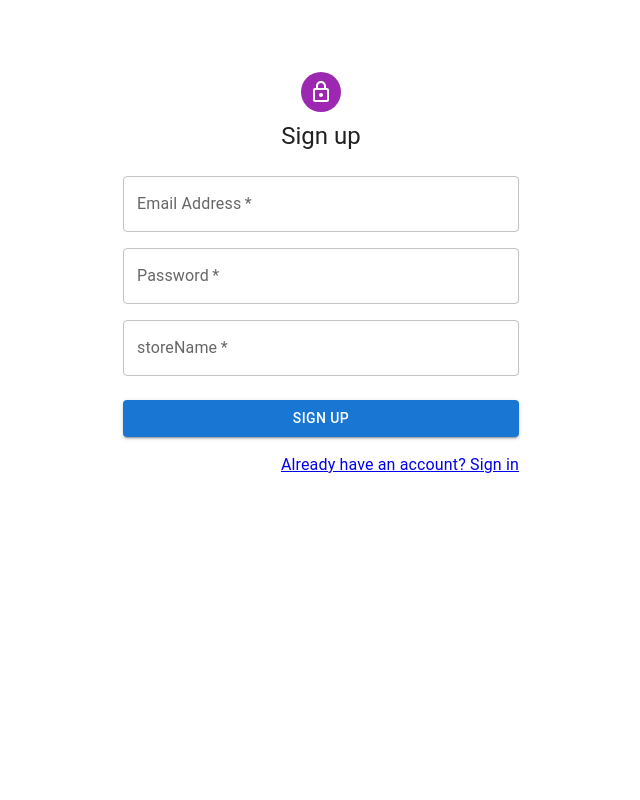
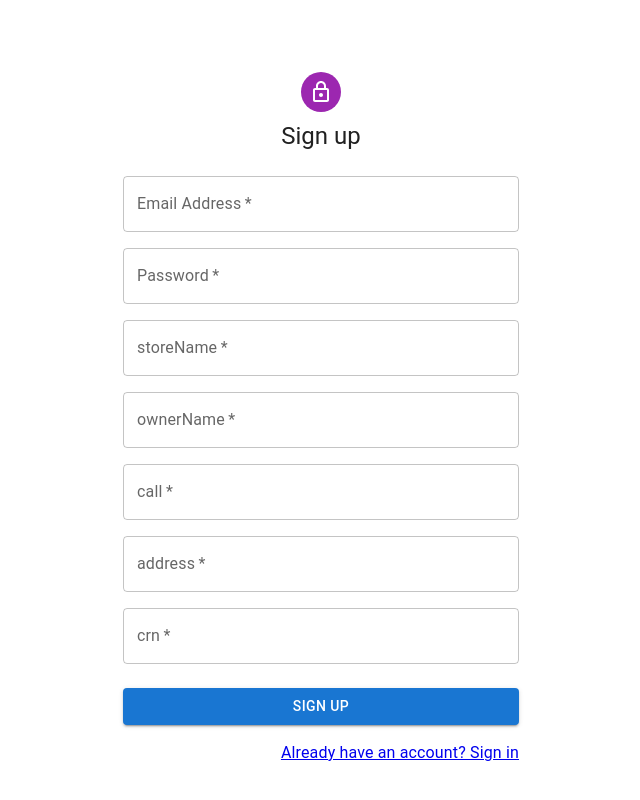
Before and after one commit to annoeul/Mosk-store, a React (Vite) app: page /signUp in a window 1280 px wide. Shown: the whole page, without its empty margins (319-959 px from the left). Built offline with nearby package versions, Linux system fonts and the light colour scheme; no server answers.

Commit message:
feat: 회원가입 기능

```diff
--- a/src/pages/SignupPage.jsx
+++ b/src/pages/SignupPage.jsx
@@ -10,13 +10,36 @@ import {
 } from "@mui/material"
 
 import LockOutlinedIcon from "@mui/icons-material/LockOutlined"
-import { Link } from "react-router-dom"
+import { Link, useNavigate } from "react-router-dom"
+import useInput from "../hooks/useInput"
+import api from "../apis/signUp"
 
 export default function SignUpPage() {
-  const handleSubmit = (event) => {
-    event.preventDefault()
+  const navigate = useNavigate()
+  const { userInput, onChange } = useInput({
+    email: "",
+    password: "",
+    storeName: "",
+    ownerName: "",
+    call: "",
+    address: "",
+    crn: "",
+  })
+
+  const doSignup = async () => {
+    try {
+      const response = await api.post("/public/stores", userInput)
+
+      if (response.status === 201) {
+        const data = response.data
+        console.log(data)
+        // localStorage.setItem("accessToken", data.data.accessToken)
+        navigate("/")
+      }
+    } catch (error) {
+      alert(error.response.data.message)
+    }
   }
-
   return (
     <Container component="main" maxWidth="xs">
       <CssBaseline />
@@ -34,7 +57,7 @@ export default function SignUpPage() {
         <Typography component="h1" variant="h5">
           Sign up
         </Typography>
-        <Box component="form" noValidate onSubmit={handleSubmit} sx={{ mt: 3 }}>
+        <Box noValidate sx={{ mt: 3 }}>
           <Grid container spacing={2}>
             <Grid item xs={12}>
               <TextField
@@ -44,6 +67,7 @@ export default function SignUpPage() {
                 label="Email Address"
                 name="email"
                 autoComplete="email"
+                onChange={onChange}
               />
             </Grid>
             <Grid item xs={12}>
@@ -54,6 +78,7 @@ export default function SignUpPage() {
                 label="Password"
                 type="password"
                 id="password"
+                onChange={onChange}
                 autoComplete="new-password"
               />
             </Grid>
@@ -64,11 +89,53 @@ export default function SignUpPage() {
                 id="storeName"
                 label="storeName"
                 name="storeName"
+                onChange={onChange}
+              />
+            </Grid>
+            <Grid item xs={12}>
+              <TextField
+                required
+                fullWidth
+                id="ownerName"
+                label="ownerName"
+                name="ownerName"
+                onChange={onChange}
+              />
+            </Grid>
+            <Grid item xs={12}>
+              <TextField
+                required
+                fullWidth
+                id="call"
+                label="call"
+                name="call"
+                onChange={onChange}
+              />
+            </Grid>
+            <Grid item xs={12}>
+              <TextField
+                required
+                fullWidth
+                id="address"
+                label="address"
+                name="address"
+                onChange={onChange}
+              />
+            </Grid>
+            <Grid item xs={12}>
+              <TextField
+                required
+                fullWidth
+                id="crn"
+                label="crn"
+                name="crn"
+                onChange={onChange}
               />
             </Grid>
           </Grid>
           <Button
-            type="submit"
+            onClick={doSignup}
+            type="button"
             fullWidth
             variant="contained"
             sx={{ mt: 3, mb: 2 }}
```
